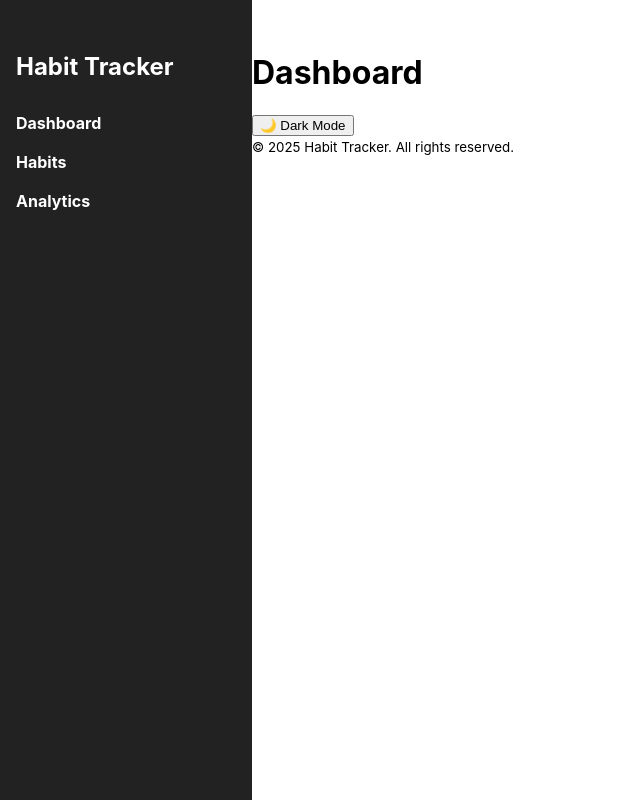
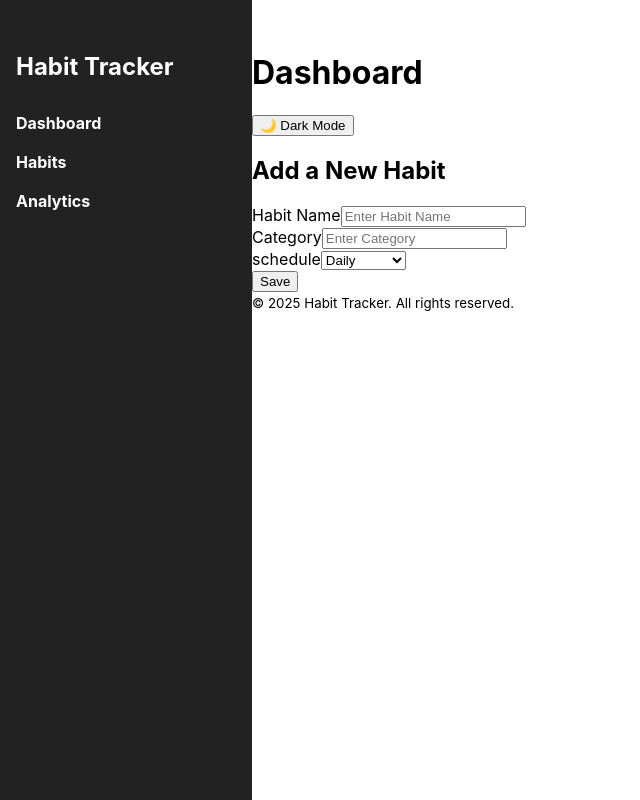
Before and after one commit to therealjhay/Habit-tracker, a React (Create React App) app: page /add-habit in a window 1280 px wide. Shown: the whole page, without its empty margins (0-640 px from the left). Built offline with nearby package versions, Linux system fonts and the light colour scheme.

Commit message:
CRUD Route fix

```diff
--- a/src/App.jsx
+++ b/src/App.jsx
@@ -4,6 +4,8 @@ import Layout from "./components/layout/Layout";
 import DashboardPage from "./pages/DashboardPage";
 import HabitsPage from "./pages/HabitsPage";
 import AnalyticsPage from "./pages/AnalyticsPage";
+import AddHabit from "./pages/AddHabit";
+import EditHabit from "./pages/EditHabit";
 import "./styles/layout.css";
 import "./styles/dashboard.css";
 
@@ -16,6 +18,8 @@ function App() {
           <Route path="/" element={<DashboardPage />} />
           <Route path="/habits" element={<HabitsPage />} />
           <Route path="/analytics" element={<AnalyticsPage />} />
+          <Route path="/add-habit" element={<AddHabit />} />
+          <Route path="/edit-habit/:id" element={<EditHabit />} />
         </Routes>
       </Layout>
     </BrowserRouter>
```
